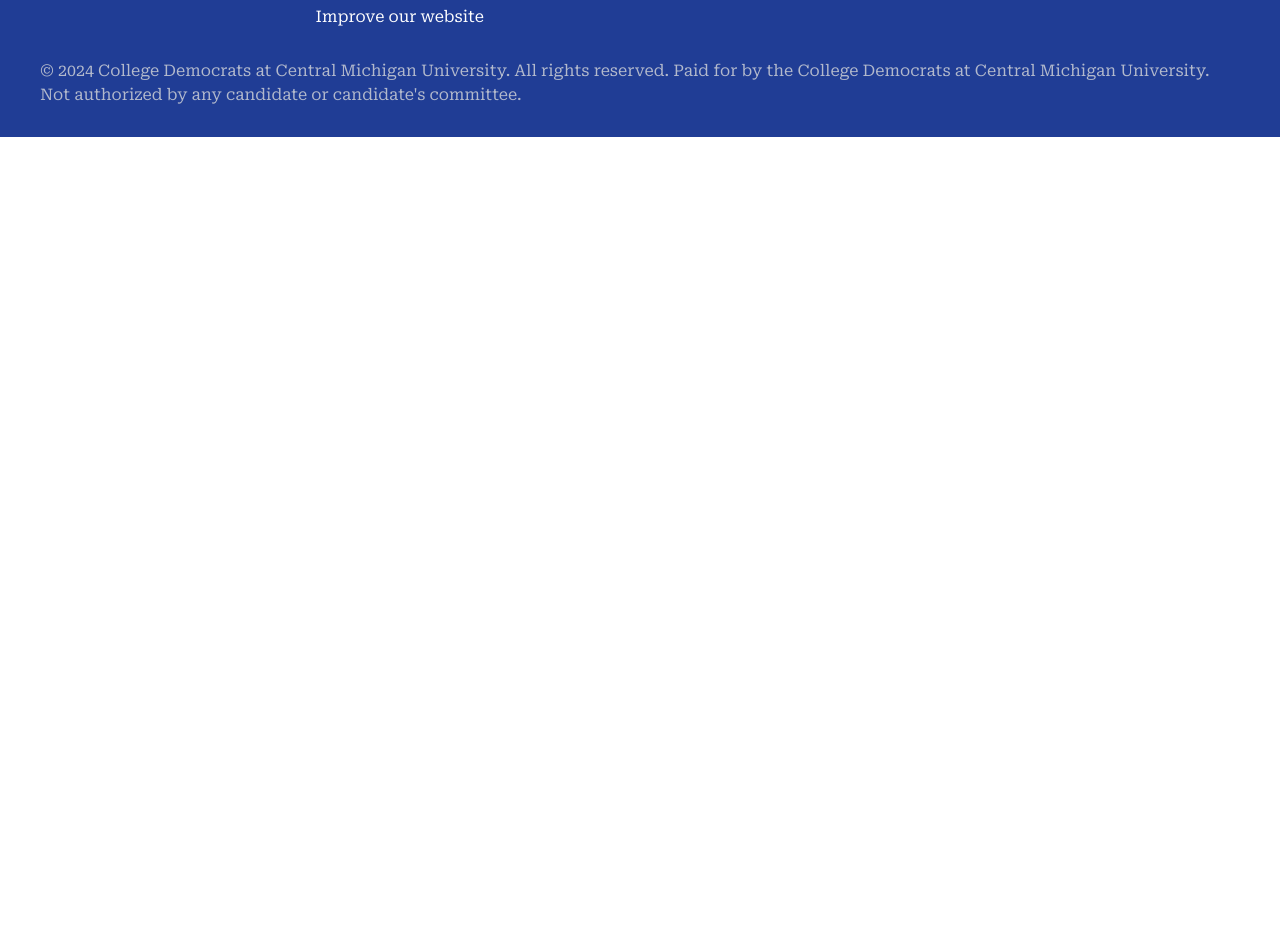
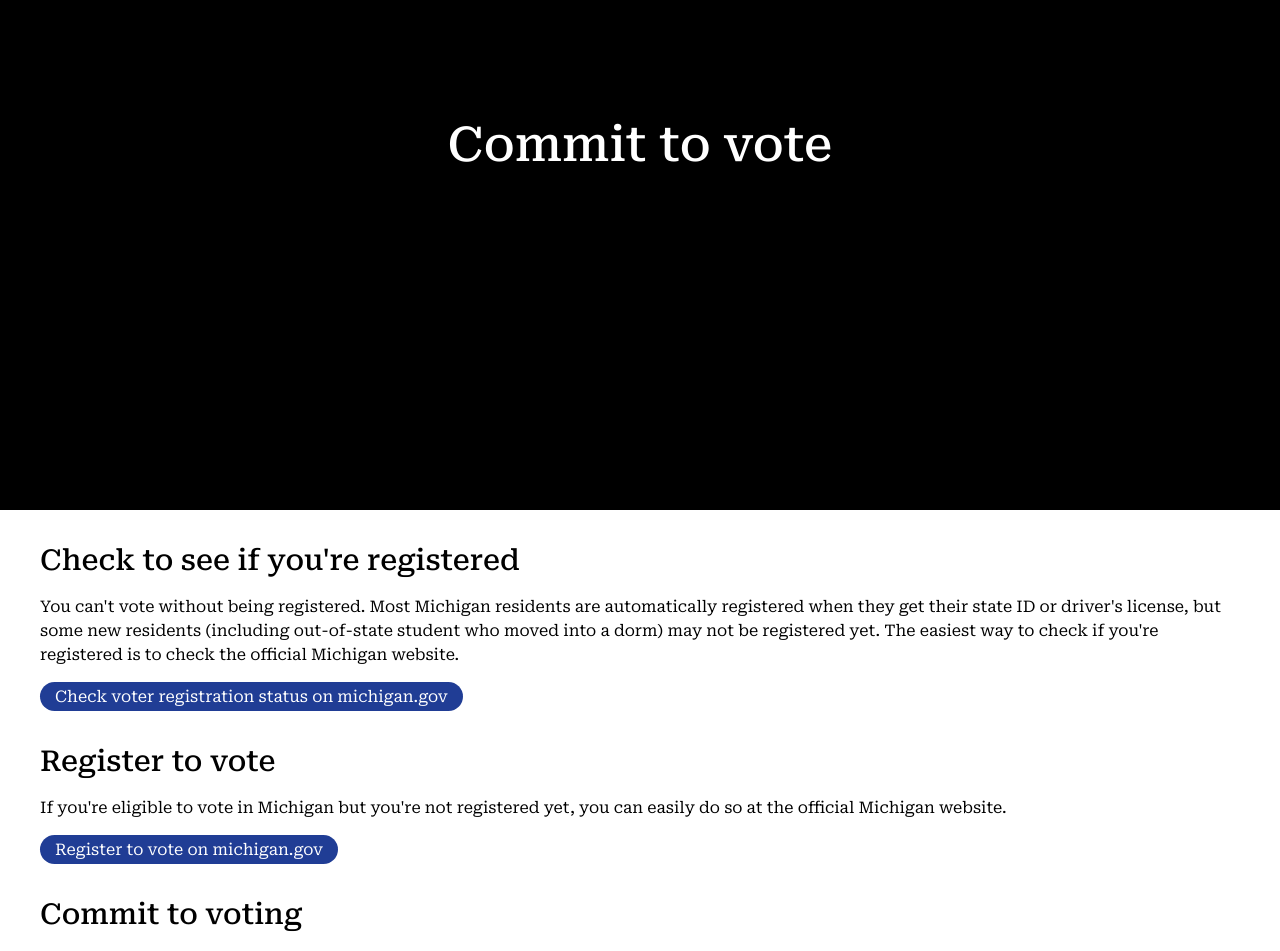
Before and after one commit to cmichdemocrats/website, a React app: page /vote in a window 1280 px wide. Shown: the part 220-1171 px from the top of the page. Before the commit the page ends 800 px from the top, so only its background shows below. Built offline with nearby package versions, Linux system fonts and the light colour scheme.

Commit message:
Add Commit to voting page (#28)

```diff
--- a/src/App.tsx
+++ b/src/App.tsx
@@ -5,6 +5,7 @@ import HomePage from "./pages/HomePage/HomePage";
 import Footer from "./components/Footer/Footer";
 import Header from "./components/Header/Header";
 import ProjectsPage from "./pages/ProjectsPage/ProjectsPage";
+import VotingInformationPage from "./pages/VotingInformationPage/VotingInformationPage";
 
 export default function App() {
 
@@ -14,6 +15,7 @@ export default function App() {
       <Routes>
         <Route path="/" element={<HomePage />} />
         <Route path="/projects" element={<ProjectsPage />} />
+        <Route path="/vote" element={<VotingInformationPage />} />
         <Route path="/volunteer" element={<Navigate to="/projects" replace/>} />
       </Routes>
       <Footer />
--- a/src/components/Footer/Footer.tsx
+++ b/src/components/Footer/Footer.tsx
@@ -29,7 +29,7 @@ export default function Footer() {
             <b>Get involved</b>
             <ul>
               <li>
-                <Link to="/voting">Commit to voting</Link>
+                <Link to="/vote">Commit to voting</Link>
               </li>
               <li>
                 <a href="#">Donate</a>
--- a/src/components/Header/Header.tsx
+++ b/src/components/Header/Header.tsx
@@ -22,7 +22,7 @@ export default function Header() {
             <Link to="/projects">Projects</Link>
           </li>
           <li>
-            <Link to="/voting">Commit to voting</Link>
+            <Link to="/vote">Commit to voting</Link>
           </li>
           <li>
             <a href="#" target="_blank">Donate</a>
--- a/src/pages/ProjectsPage/ProjectsPage.tsx
+++ b/src/pages/ProjectsPage/ProjectsPage.tsx
@@ -18,7 +18,7 @@ export default function ProjectsPage() {
         <p>We're informing students about the upcoming election, and guiding them through the paperwork or website required to register to vote in Michigan. We prioritize using <a href="https://mvic.sos.state.mi.us/RegisterVoter/Index">the official Michigan website</a>, but we also personally deliver signed voter registration forms to the Mount Pleasant and Union Charter Township clerks.</p>
         <section className={styles.buttonList}>
           <button onClick={() => location.href = "mailto:leadership@cmichdemocrats.org?subject=Volunteering%20to%20register%20eligible%20student%20voters%20at%20Central%20Michigan%20University&body=Hi!%0D%0A%0D%0AI%20would%20like%20to%20volunteer%20to%20help%20register%20eligible%20student%20voters%20at%20Central%20Michigan%20University.%20When%20are%20you%20guys%20tabling%3F"}>Volunteer</button>
-          <button className="secondary" onClick={() => navigate("/voting")}>Commit to voting</button>
+          <button className="secondary" onClick={() => navigate("/vote")}>Commit to voting</button>
         </section>
       </section>
       <section>
@@ -26,7 +26,7 @@ export default function ProjectsPage() {
         <p>Registering is half of the battle. We're getting student voters engaged in the process and discussing issues that matter most to them.</p>
         <section className={styles.buttonList}>
           <button onClick={() => location.href = "mailto:leadership@cmichdemocrats.org?subject=Volunteering%20to%20engage%20eligible%20student%20voters%20at%20Central%20Michigan%20University&body=Hi!%20%0D%0A%0D%0AI%20would%20like%20to%20volunteer%20to%20help%20engage%20eligible%20student%20voters%20at%20Central%20Michigan%20University.%20When%20are%20you%20guys%20tabling%3F"}>Volunteer</button>
-          <button className="secondary" onClick={() => navigate("/voting")}>Commit to voting</button>
+          <button className="secondary" onClick={() => navigate("/vote")}>Commit to voting</button>
         </section>
       </section>
       <section>
--- /dev/null
+++ b/src/pages/VotingInformationPage/VotingInformationPage.module.css
@@ -0,0 +1,28 @@
+#main > section {
+  width: 100%;
+  max-width: 1200px;
+  margin: 0 auto;
+  display: flex;
+  flex-direction: column;
+  gap: 15px;
+}
+
+#main > section:first-of-type {
+  height: 730px;
+  margin: -30px -30px 0;
+  align-items: center;
+  justify-content: center;
+  background-color: black;
+  width: 100vw;
+  max-width: none;
+  color: white;
+}
+
+#main > section:first-of-type > h1 {
+  font-size: 3rem;
+}
+
+.buttonList {
+  display: flex;
+  gap: 15px;
+}
--- /dev/null
+++ b/src/pages/VotingInformationPage/VotingInformationPage.tsx
@@ -0,0 +1,41 @@
+import React from "react";
+import styles from "./VotingInformationPage.module.css";
+import { useNavigate } from "react-router-dom";
+
+export default function VotingInformationPage() {
+
+  const navigate = useNavigate();
+
+  document.title = "Commit to vote • College Democrats at Central Michigan University";
+
+  return (
+    <main id={styles.main}>
+      <section>
+        <h1>Commit to vote</h1>
+      </section>
+      <section>
+        <h1>Check to see if you're registered</h1>
+        <p>You can't vote without being registered. Most Michigan residents are automatically registered when they get their state ID or driver's license, but some new residents (including out-of-state student who moved into a dorm) may not be registered yet. The easiest way to check if you're registered is to check the official Michigan website.</p>
+        <section>
+          <button onClick={() => location.href = "https://mvic.sos.state.mi.us/Voter/Index"}>Check voter registration status on michigan.gov</button>
+        </section>
+      </section>
+      <section>
+        <h1>Register to vote</h1>
+        <p>If you're eligible to vote in Michigan but you're not registered yet, you can easily do so at the official Michigan website.</p>
+        <section>
+          <button onClick={() => location.href = "https://mvic.sos.state.mi.us/RegisterVoter/Index"}>Register to vote on michigan.gov</button>
+        </section>
+      </section>
+      <section>
+        <h1>Commit to voting</h1>
+        <p>Gonna vote this November? Good. Tell us what's important to you so our officials can get their priorities straight.</p>
+        <section>
+          <button onClick={() => location.href = "https://forms.office.com/r/JhTGrBygF2"}>I have a cmich.edu email</button>
+          <button className="secondary" onClick={() => location.href = "#"}>I'm a guest</button>
+        </section>
+      </section>
+    </main>
+  );
+
+}
```
